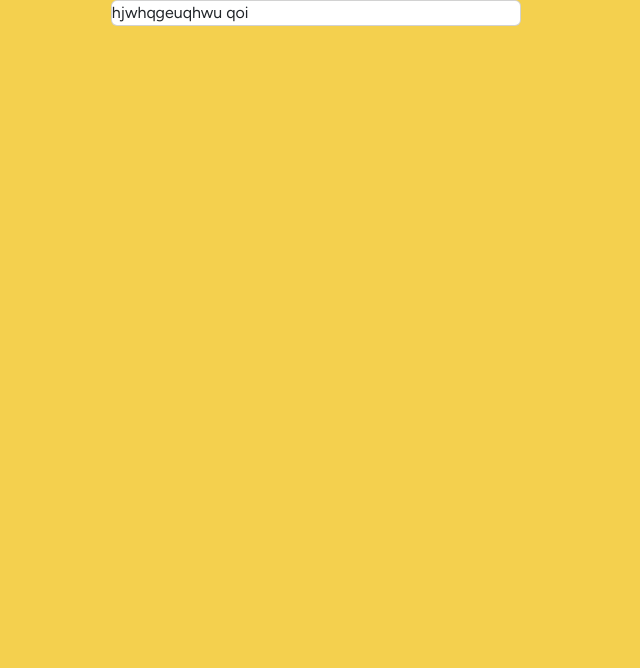
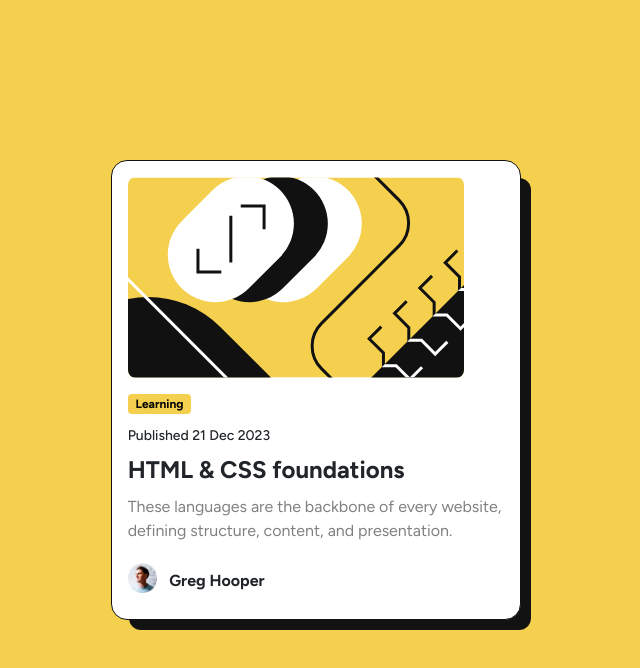
Before and after one commit to moideeenmashad/blog-preview-card, a plain HTML site: page index.html in a window 1280 px wide. Shown: the whole page, without its empty margins (324-964 px from the left). Drawn offline with nearby package versions, Linux system fonts and the light colour scheme.

Commit message:
Completed design

```diff
--- a/index.html
+++ b/index.html
@@ -10,30 +10,45 @@
       href="./assets/images/favicon-32x32.png"
     />
     <link rel="stylesheet" href="style.css" />
+    <!-- bootstrap css cdn link -->
     <link
       href="https://cdn.jsdelivr.net/npm/bootstrap@5.3.3/dist/css/bootstrap.min.css"
       rel="stylesheet"
       integrity="sha384-QWTKZyjpPEjISv5WaRU9OFeRpok6YctnYmDr5pNlyT2bRjXh0JMhjY6hW+ALEwIH"
       crossorigin="anonymous"
     />
-
-    <link rel="preconnect" href="https://fonts.googleapis.com" />
-    <link rel="preconnect" href="https://fonts.gstatic.com" crossorigin />
-    <link
-      href="https://fonts.googleapis.com/css2?family=Figtree:ital,wght@0,300..900;1,300..900&display=swap"
-      rel="stylesheet"
-    />
-
     <title>Frontend Mentor | Blog preview card</title>
   </head>
   <body>
     <div class="row justify-content-center">
       <div class="col-10 col-sm-10 col-md-6 col-lg-4 col-xl-4 col-xxl-3">
         <div class="card">
-          hjwhqgeuqhwu  qoi
+          <div class="card-body">
+            <img
+              src="assets/images/illustration-article.svg"
+              alt="image"
+              class="img-fluid"
+            />
+            <span class="badge">Learning</span>
+            <p class="text-publish">Published 21 Dec 2023</p>
+            <h5 class="card-title">HTML & CSS foundations</h5>
+            <p class="text-para">
+              These languages are the backbone of every website, defining
+              structure, content, and presentation.
+            </p>
+            <div class="profile">
+              <img
+                src="assets/images/image-avatar.webp"
+                alt="person"
+                class="img-flui avatar"
+              />
+              <p class="profile-name">Greg Hooper</p>
+            </div>
+          </div>
         </div>
       </div>
     </div>
+    <!-- bootstrap src cdn link -->
     <script
       src="https://cdn.jsdelivr.net/npm/bootstrap@5.3.3/dist/js/bootstrap.bundle.min.js"
       integrity="sha384-YvpcrYf0tY3lHB60NNkmXc5s9fDVZLESaAA55NDzOxhy9GkcIdslK1eN7N6jIeHz"
--- a/style.css
+++ b/style.css
@@ -1,11 +1,64 @@
-@font-face {
-  font-family: Figtree !important;
+/* @font-face {
+  font-family: "Figtree" !important;
   src: url("assets/fonts/Figtree-VariableFont_wght.ttf") format("truetype");
 }
+@font-face {
+  font-family: "Figtree-semibold" !important;
+  src: url("assets/fonts/static/Figtree-SemiBold.ttf") format("truetype");
+}
+@font-face {
+  font-family: "Figtree-ExtraBold" !important;
+  src: url("assets/fonts/static/Figtree-ExtraBold.ttf") format("truetype");
+} */
+@import url("https://fonts.googleapis.com/css2?family=Figtree:ital,wght@0,300..900;1,300..900&display=swap");
 body {
   min-height: 100vh;
+  font-family: "Figtree", sans-serif !important;
   background-color: hsl(47, 88%, 63%) !important;
-  font-family: Figtree !important;
   justify-content: center;
   align-items: center;
 }
+.card {
+  margin-top: 20vh;
+  border-radius: 16px !important;
+  border: 1px solid hsl(0, 0%, 7%) !important;
+  box-shadow: 14px 14px 0px -4px hsl(0, 0%, 7%) !important;
+}
+.img-fluid {
+  border-radius: 8px;
+}
+.badge {
+  font-weight: bolder;
+  border-radius: 4px !important;
+  background-color: hsl(47, 88%, 63%) !important;
+  color: black !important;
+  padding: 12px;
+  margin: 16px 0px 0px 0px;
+}
+.text-publish {
+  font-size: 16px !important;
+  margin: 10px 0px 10px 0px;
+  font-size: 14px !important;
+  font-weight: 500;
+}
+.card-title {
+  font-size: x-large;
+  font-weight: bolder !important;
+}
+.text-para {
+  color: hsl(0, 0%, 50%);
+  margin: 10px 0px 10px 0px;
+}
+.profile {
+  display: flex;
+  justify-content: start;
+  align-items: center;
+}
+.avatar {
+  height: 30px !important;
+  margin-right: 12px !important;
+}
+.profile-name {
+  margin: 16px 0px 10px 0px;
+  font-weight: bolder !important;
+}
```
Also changed, not shown: design/active-states.jpg (deleted), design/desktop-design.jpg (deleted), design/desktop-preview.jpg (deleted), design/mobile-design.jpg (deleted), 2 other files.
